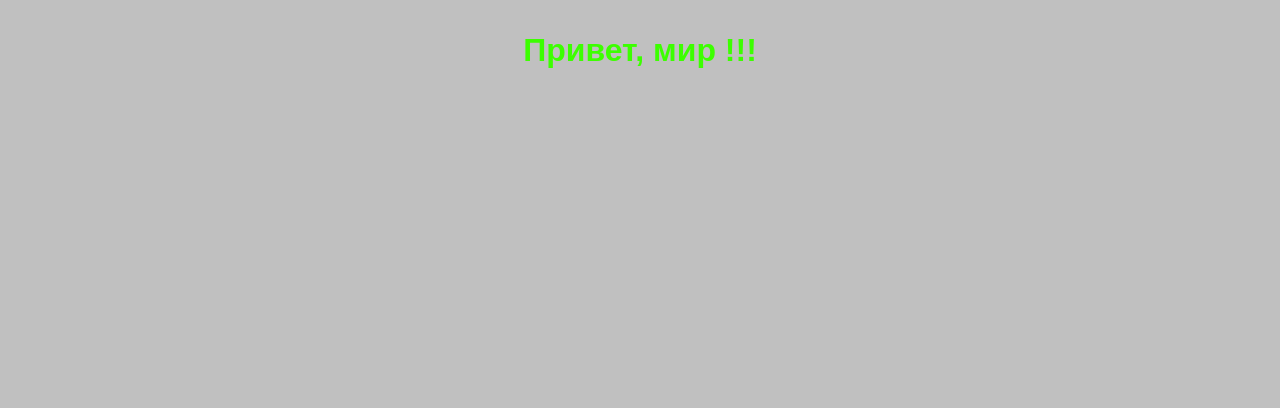
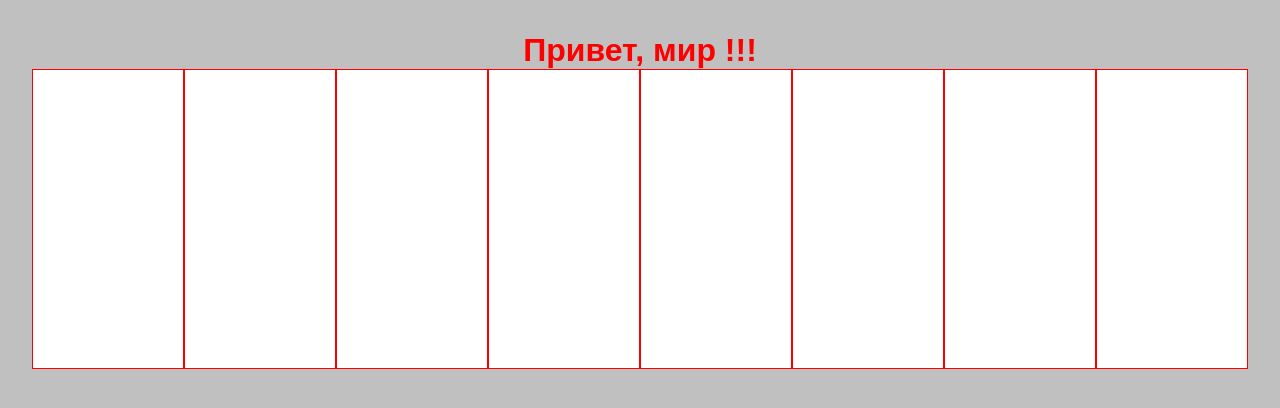
Before and after one commit to petikov-w/exm-270323, a React (Create React App) app: page / in a window 1280 px wide. Shown: the top 408 px of the page. Built offline with nearby package versions, Linux system fonts and the light colour scheme.

Commit message:
010423-1835 Вторая версия карточки

```diff
--- a/src/App.js
+++ b/src/App.js
@@ -2,6 +2,8 @@ import React from "react";
 import styled from "styled-components";
 import Flex from "./components/Flex";
 import Title from "./components/Title";
+import Cardv2 from "./components/Cardv2";
+
 
 const AppWrapper = styled.div`
 width: 100%;
@@ -16,7 +18,17 @@ function App() {
   return (
     <AppWrapper>
       <Flex justify="center">
-        <Title color={"#3cff00"}>Привет, мир !!!</Title>
+        <Title color={"red"}>Привет, мир !!!</Title>
+      </Flex>
+      <Flex wrap="wrap">
+        <Cardv2>ddddddd</Cardv2>
+        <Cardv2>ddddddd</Cardv2>
+        <Cardv2>ddddddd</Cardv2>
+        <Cardv2>ddddddd</Cardv2>
+        <Cardv2>ddddddd</Cardv2>
+        <Cardv2>ddddddd</Cardv2>
+        <Cardv2>ddddddd</Cardv2>
+        <Cardv2>ddddddd</Cardv2>
       </Flex>
     </AppWrapper>
   );
--- /dev/null
+++ b/src/components/Cardv2.jsx
@@ -0,0 +1,23 @@
+import React from 'react';
+import styled from 'styled-components';
+import Title from './Title'
+
+const StyledCard = styled.div`
+  width: 200px;
+  height: 300px;
+  border: 1px solid red;
+  background-color: #ffffff;
+  color: blue;
+  margin: ${({margin})=> margin || '0'};
+  padding: ${({padding})=> padding || '0'};
+`;
+
+const Cardv2 = (...props) => {
+    return (
+        <StyledCard {...props}>
+            <Title>{props.text}</Title>
+        </StyledCard>
+    );
+};
+
+export default Cardv2;
--- a/src/components/Flex.jsx
+++ b/src/components/Flex.jsx
@@ -6,6 +6,7 @@ const StyledFlex = styled.div`
   flex-direction: ${props => props.direction || 'row'};
   justify-content: ${props => props.justify || 'stretch'};
   align-items: ${props => props.align || 'stretch'};
+  wrap: ${props => props.wrap || 'nowrap'};
   margin: ${({margin})=> margin || '0'};
 `;
 
```
